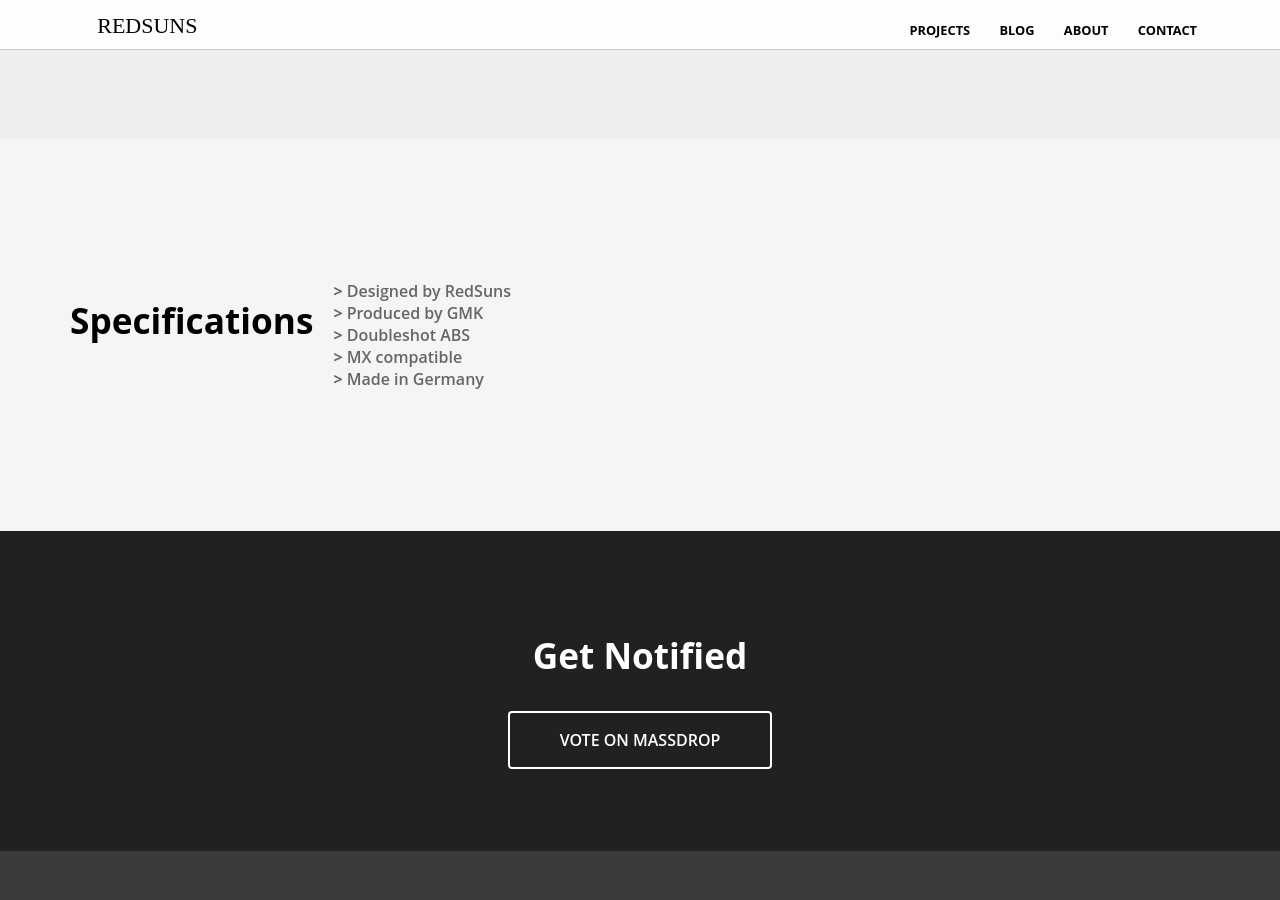
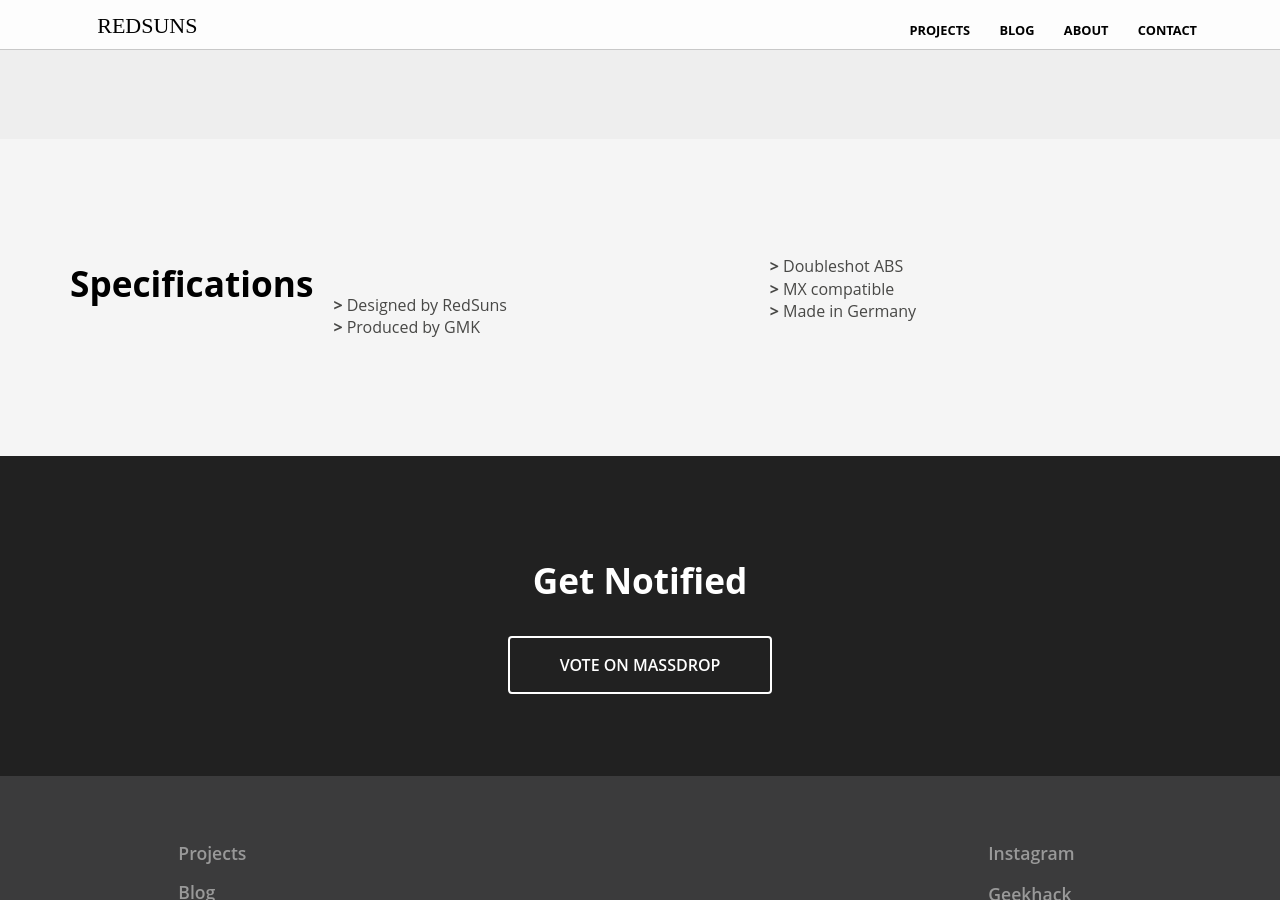
Before and after one commit to RedSunsRMK/redsunsrmk.github.io, a Jekyll site: the page built from index.html, in a window 1280 px wide and 900 px high, scrolled down 3858 px. Built offline with Jekyll 4.4.1, drawn with Linux system fonts in a browser that asks for light colours.

Commit message:
Update index.html

```diff
--- a/index.html
+++ b/index.html
@@ -120,13 +120,13 @@ description: A Samurai-themed Custom Keycap Set
 			<h2 class="editable"><strong>Specifications</strong></h2>
 		 	<div class="text editable">
 			<dl class="faq">
-				<div>
-				<dd><strong>></strong> Designed by RedSuns</dd>
-				<dd><strong>></strong> Produced by GMK</dd>
-				<dd><strong>></strong> Doubleshot ABS</dd>
-				<dd><strong>></strong> MX compatible</dd>
-				<dd><strong>></strong> Made in Germany</dd>
-				</div>
+				<p>
+				<br><strong>></strong> Designed by RedSuns
+				<br><strong>></strong> Produced by GMK
+				<br><strong>></strong> Doubleshot ABS
+				<br><strong>></strong> MX compatible
+				<br><strong>></strong> Made in Germany
+				</p>
 			</dl>
 			</div>
 		</div>
```
